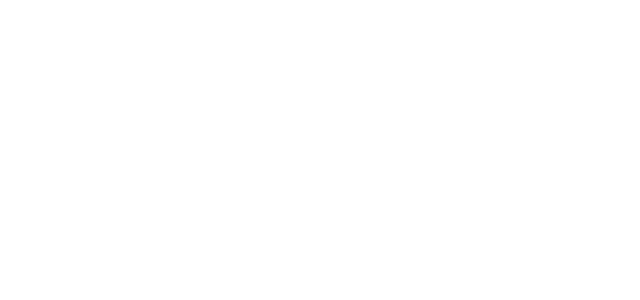
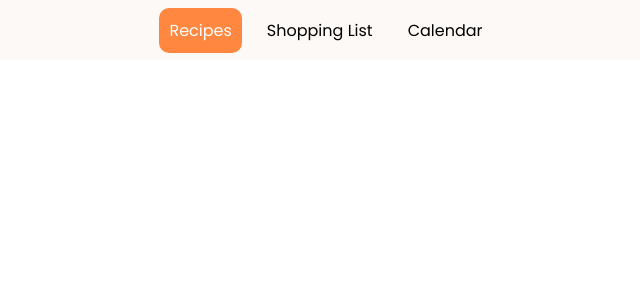
Before and after one commit to amr-hammoud/recipes-sharing-platform, a React (Create React App) app in the folder frontend/: page /profile in a window 1280 px wide. Before the commit this address had no page. Shown: the top 300 px of the page, without its empty margins (314-954 px from the left). Built offline with nearby package versions, Linux system fonts and the light colour scheme; the HTML template or start-up script is replaced by a standard one.

Commit message:
<FE> added profile page

```diff
--- a/frontend/src/App.jsx
+++ b/frontend/src/App.jsx
@@ -3,6 +3,7 @@
 import SingleRecipe from "./Pages/SingleRecipe";
 import CreateRecipe from "./Pages/CreateRecipe";
 import ShoppingList from "./Pages/ShoppingList";
+import Profile from "./Pages/Profile";
 import Calendar from "./Pages/Calendar";
 import "./styles/App.css";
 import { BrowserRouter, Routes, Route } from "react-router-dom";
@@ -18,6 +19,7 @@
         <Route path="/create" element={<CreateRecipe />}/>
         <Route path="/shopping-list" element={<ShoppingList />}/>
         <Route path="/calendar" element={<Calendar />}/>
+        <Route path="/profile" element={<Profile />}/>
       </Routes>
 		</BrowserRouter>
 	);
--- /dev/null
+++ b/frontend/src/Pages/Profile/index.jsx
@@ -0,0 +1,14 @@
+import React from "react";
+import Navbar from "../../Components/Common/Navbar";
+
+const Recipes = () => {
+	return (
+		<div>
+			<Navbar
+				items={["Recipes", "Shopping List", "Calendar"]}
+			/>
+		</div>
+	);
+};
+
+export default Recipes;
```
